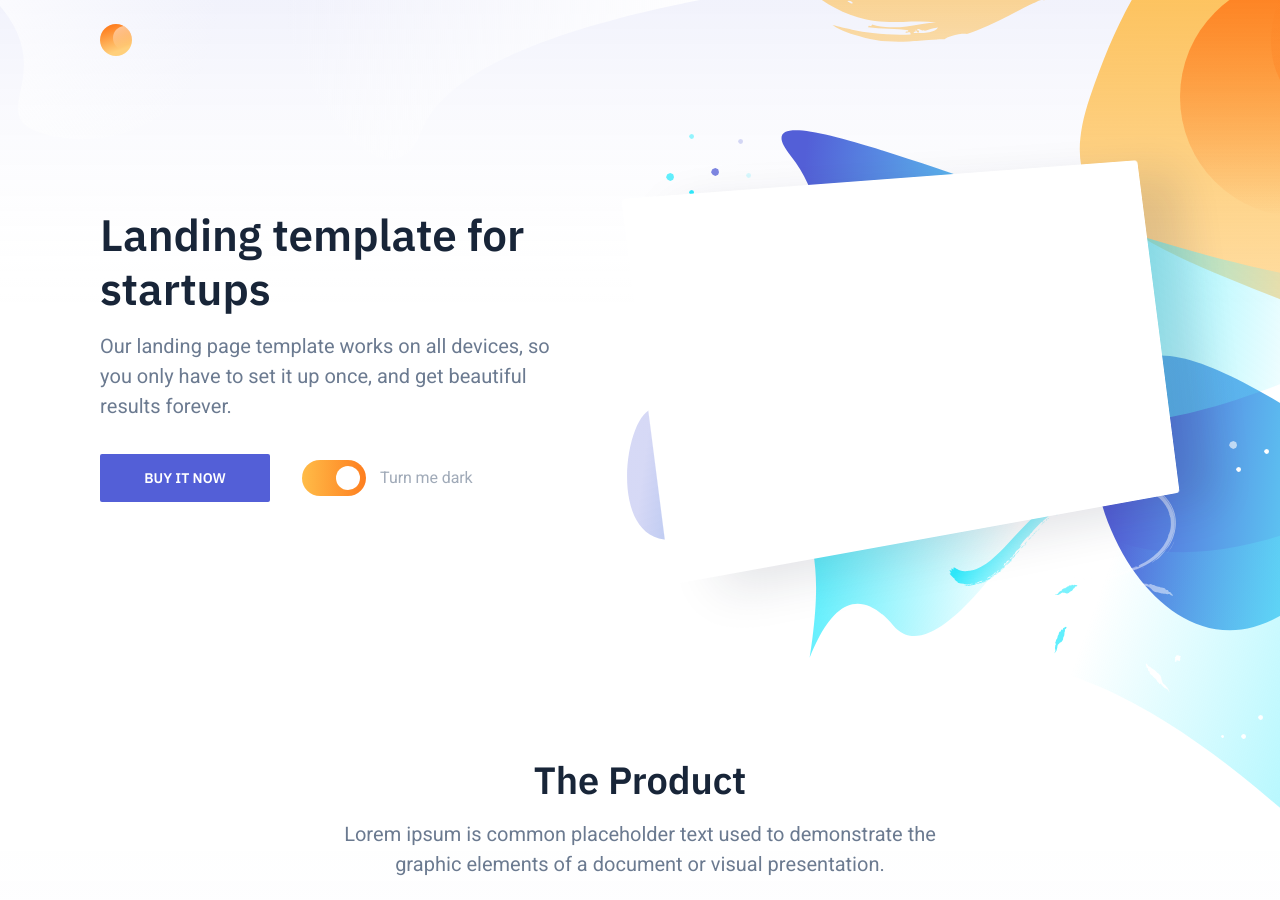
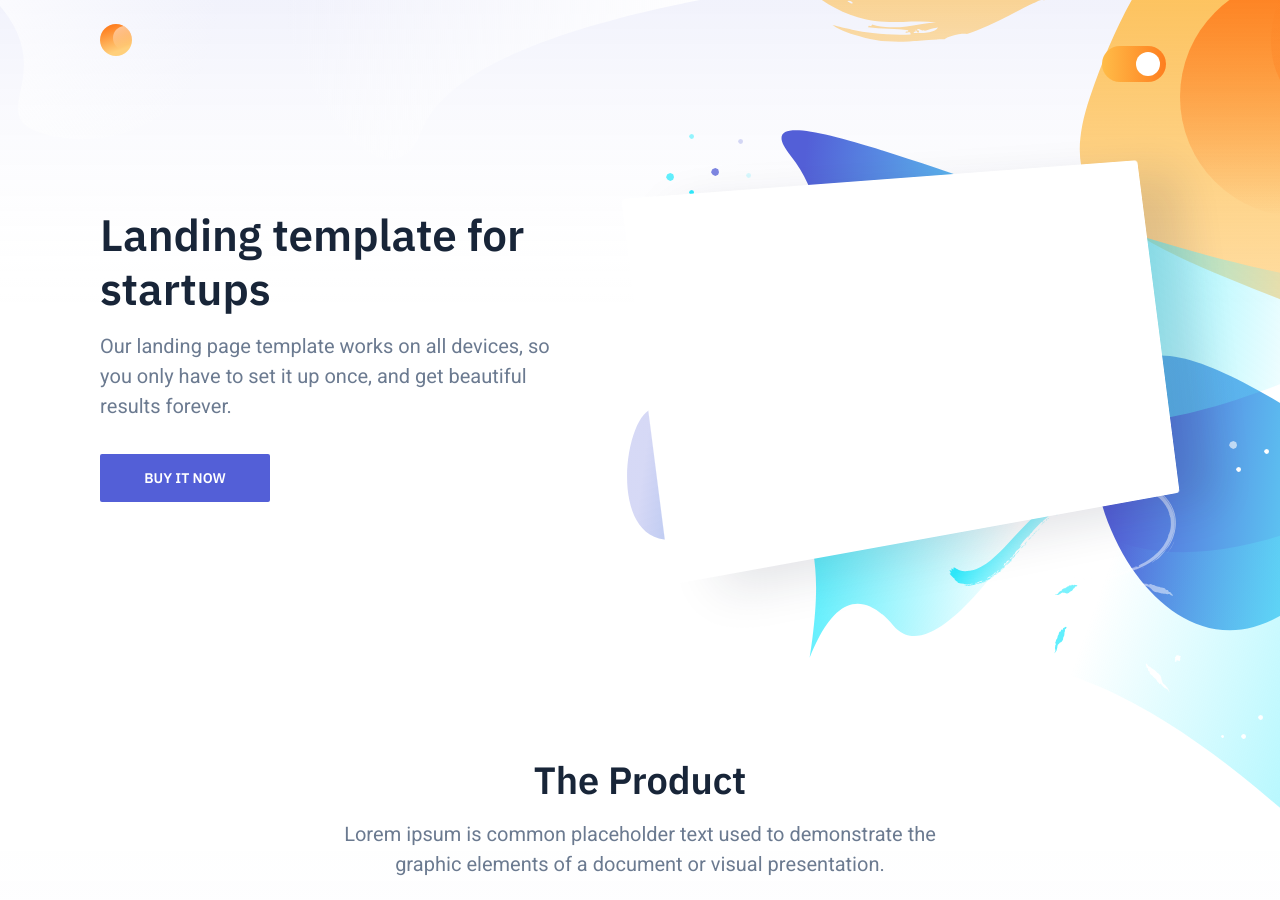
Before and after one commit to muhammedashfar7/Ecommerce-whatsapp-model, a Jekyll site: the page built from index.html, in a window 1280 px wide and 900 px high. Built offline with Jekyll 4.4.1, drawn with Linux system fonts in a browser that asks for light colours; nearby versions of some CDN libraries.

Commit message:
updating

```diff
--- a/_includes/header.html
+++ b/_includes/header.html
@@ -9,6 +9,10 @@
                     </a>
                 </h1>
             </div>
+            <div class="lights-toggle">
+                <input id="lights-toggle" type="checkbox" name="lights-toggle" class="switch" checked="checked">
+                <label for="lights-toggle" class="text-xs"></label>
+            </div>
         </div>
     </div>
 </header>
--- a/index.html
+++ b/index.html
@@ -11,10 +11,6 @@ layout: default
 	                        <p class="hero-paragraph">Our landing page template works on all devices, so you only have to set it up once, and get beautiful results forever.</p>
 	                        <div class="hero-cta">
 								<a class="button button-primary" href="#">Buy it now</a>
-								<div class="lights-toggle">
-									<input id="lights-toggle" type="checkbox" name="lights-toggle" class="switch" checked="checked">
-									<label for="lights-toggle" class="text-xs"><span>Turn me <span class="label-text">dark</span></span></label>
-								</div>
 							</div>
 						</div>
 						<div class="hero-media">
@@ -64,7 +60,7 @@ layout: default
                                     </div>
 								</div>
 								<div class="whatsapp-button">
-									<a class="whatsapp-order" href="https://wa.me/919496659631?text=Hello%20%F0%9F%91%8B%2C%0AI%20would%20like%20to%20buy%20your%20%0A%0A%2A%5B{{product.name | cgi_escape}}%5D%2A%0A%2A%E2%82%B9%5Bproduct-price%5D%2A%0A%0AKindly%20delivery%20my%20goods%20at%0A%2AAddress%20%3A%2A%0A%20%20%20%20_House%20Name%20%3A_%0A%20%20%20%20_Street%20Name%20%3A_%0A%20%20%20%20_Landmark%20%3A_%0A%20%20%20%20_Delivery%20Time%20%3A_%0A%20%20%20%20_Phone%20No%20%3A_%0A%0AThank%20you%20%E2%9D%A4%EF%B8%8F"><i class="fab fa-whatsapp"></i> Order via whatsapp</a>
+									<a class="whatsapp-order" href="https://wa.me/919496659631?text=Hello%20%F0%9F%91%8B%2C%0AI%20would%20like%20to%20buy%20your%20%0A%0A%2A%5B{{product.name | cgi_escape}}%5D%2A%0A%2A%E2%82%B9%5B{{product.price}}%5D%2A%0A%0AKindly%20delivery%20my%20goods%20at%0A%2AAddress%20%3A%2A%0A%20%20%20%20_House%20Name%20%3A_%0A%20%20%20%20_Street%20Name%20%3A_%0A%20%20%20%20_Landmark%20%3A_%0A%20%20%20%20_Delivery%20Time%20%3A_%0A%20%20%20%20_Phone%20No%20%3A_%0A%0AThank%20you%20%E2%9D%A4%EF%B8%8F"><i class="fab fa-whatsapp"></i> Order via whatsapp</a>
 								</div>
 							</div>
 							{% endfor %}
```
